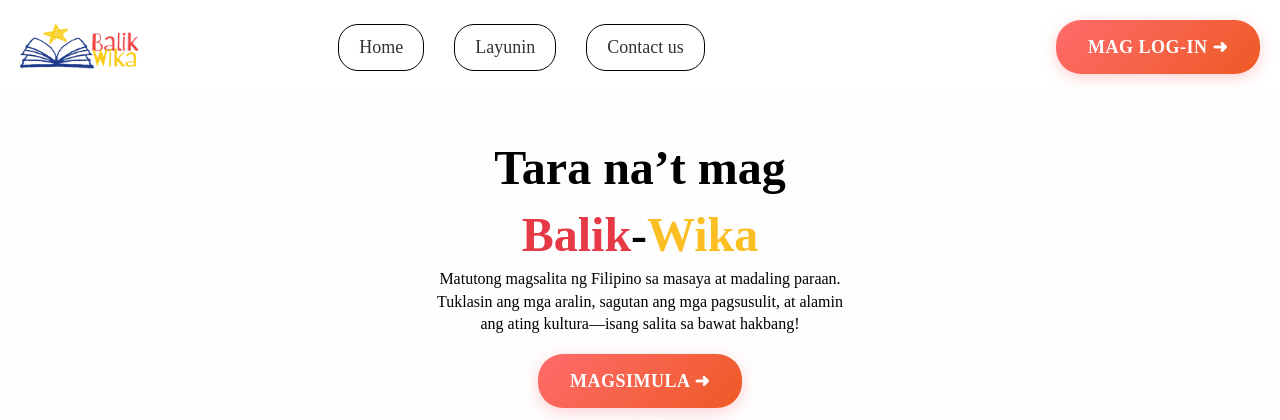
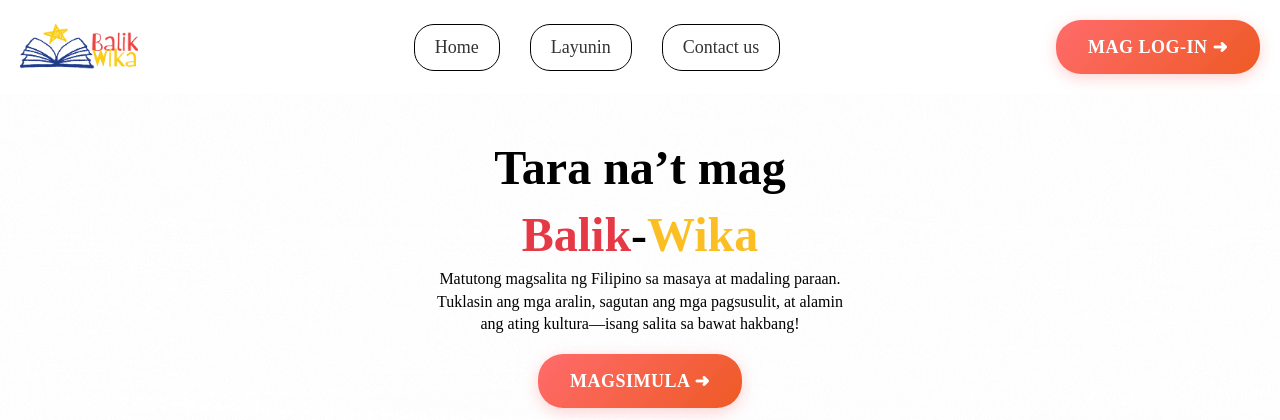
Before and after one commit to m1sstrinity/Balik-Wika, a Flask app: page / in a window 1280 px wide. Shown: the top 420 px of the page. Run offline with Flask 3, Linux system fonts and the light colour scheme; some libraries are stand-ins or nearby versions; some web fonts are replaced.

Commit message:
nav center

```diff
--- a/landing/static/landing-style.css
+++ b/landing/static/landing-style.css
@@ -25,10 +25,10 @@ header img {
 nav {
   display: flex;
   align-items: center;
-  justify-content: flex-start;
+  justify-content: center; /* centers the buttons */
+  gap: 30px;
   flex-grow: 1;
-  gap: 20px;
-  margin-left: 200px;
+  margin: 0; /* remove the left margin */
 }
 
 nav a {
```
